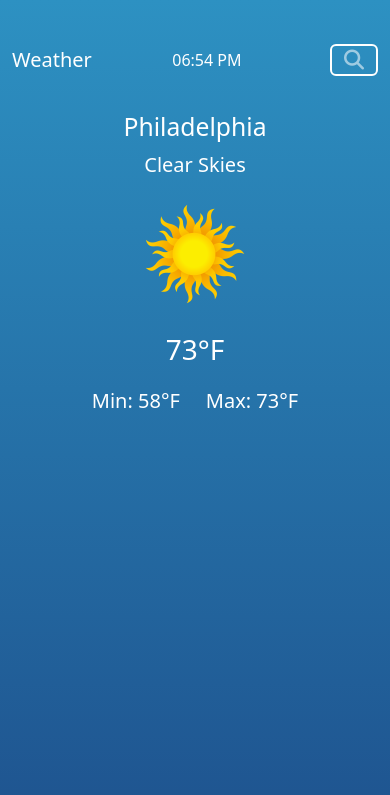
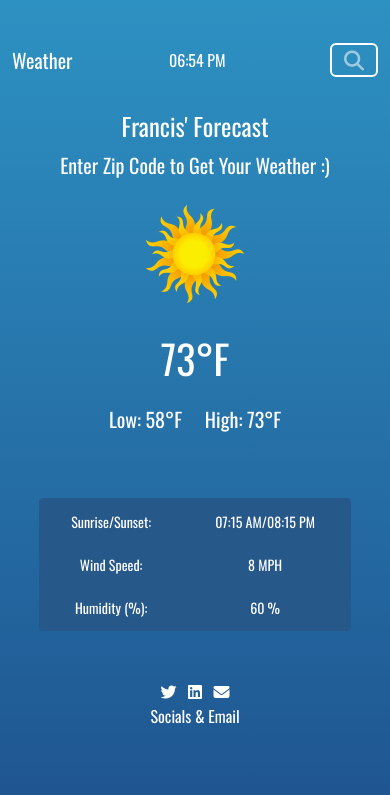
Before and after one commit to fbell884/weather-app, a plain HTML site: page index.html in a window 390 px wide. Drawn offline with nearby package versions, Linux system fonts and the light colour scheme.

Commit message:
added sunrise, sunset, wind speed, humidity, social links. font change as well

```diff
--- a/index.html
+++ b/index.html
@@ -4,17 +4,21 @@
     <head>
         <meta charset="utf-8">
         <meta http-equiv="X-UA-Compatible" content="IE=edge">
-        <title></title>
+        <title>Francis' Forecast</title>
         <meta name="description" content="">
         <meta name="viewport" content="width=device-width, initial-scale=1">
         <script src="https://kit.fontawesome.com/9ff19ce904.js" crossorigin="anonymous"></script>
         <link href="https://cdn.jsdelivr.net/npm/bootstrap@5.2.1/dist/css/bootstrap.min.css" rel="stylesheet" integrity="sha384-iYQeCzEYFbKjA/T2uDLTpkwGzCiq6soy8tYaI1GyVh/UjpbCx/TYkiZhlZB6+fzT" crossorigin="anonymous">
+        <link rel="preconnect" href="https://fonts.googleapis.com">
+        <link rel="preconnect" href="https://fonts.googleapis.com">
+        <link rel="preconnect" href="https://fonts.gstatic.com" crossorigin>
+        <link href="https://fonts.googleapis.com/css2?family=Montserrat&family=Oswald&family=Sacramento&display=swap" rel="stylesheet">
         <link rel="stylesheet" href="weather.css">
     </head>
     <body>
-        <div class="container gx-0">
+        <div class="container-fluid gx-0">
             <div class="row gx-0 justify-content-center weather-start">
-                <div class="col-12 col-md-8 col-lg-6 mt-sm-5">
+                <div class="col-12">
                     <!-- <h1 class="text-center">Weather</h1> -->
                     <div class="w-100 weather-widget sky-gradient-14">
                         <div class="weather-content pb-5 pt-4 pt-sm-2">
@@ -35,11 +39,34 @@
                                 </div>
                               </nav>
                             <p id="time" class="d-none d-md-block"></p>
-                            <h2 id="city" class="text-center pt-4 pt-4">Philadelphia</h2>
-                            <p id="skies" class="text-center m-0">Clear Skies</p>
+                            <h2 id="city" class="text-center pt-4 pt-4">Francis' Forecast</h2>
+                            <p id="skies" class="text-center m-0">Enter Zip Code to Get Your Weather :)</p>
                             <img id="weather-img" class="mx-auto pt-4 pb-4 weather-image" src="images/sunny.png">
                             <p id="temp" class="text-center">73&degF</p>
-                            <p class="text-center">Min: <span id="min">58</span>&degF &nbsp &nbsp Max: <span id="max">73</span>&degF</p>
+                            <p class="text-center">Low: <span id="min">58</span>&degF &nbsp &nbsp High: <span id="max">73</span>&degF</p>
+                        </div>
+                        <div class="more-weather d-flex justify-content-center">
+                          <table class="more-weather-table">
+                            <tr>
+                              <td>Sunrise/Sunset: </td>
+                              <td><span id="riseTime">07:15 AM</span>/<span id="sunsetTime">08:15 PM</span></td>
+                            </tr>
+                            <tr>
+                              <td>Wind Speed: </td>
+                              <td><span id="windSpeed">8</span> MPH</td>
+                            </tr>
+                            <tr>
+                              <td>Humidity (%): </td>
+                              <td><span id="humidPercent">60</span> %</td>
+                            </tr>
+                          </table>
+                        </div>
+                        <div class="text-center footer">
+                          <a href="https://twitter.com/coolfactbot"><span class="fa-brands fa-twitter social-icon"></span></a>
+                          <!-- <span class="fa-brands fa-facebook-f social-icon"></span> -->
+                          <a href="https://www.linkedin.com/in/francis-bell/"><span class="fa-brands fa-linkedin social-icon"></span></a>
+                          <a href="mailto:fbell884.testing@gmail.com"><span class="fa-solid fa-envelope social-icon"></span></a>
+                          <p>Socials & Email</p>
                         </div>
                     </div>
                 </div>
--- a/weather.css
+++ b/weather.css
@@ -2,6 +2,38 @@
 
 body {
     height: 100vh;
+    font-family: "Oswald";
+}
+
+.more-weather-table td {
+    padding: 10px;
+    text-align: center;
+}
+
+table {
+    width: 50%;
+    border-collapse: separate !important;
+    border: 1px solid #265889;
+    background-color: #265889;
+    border-radius: 4px;
+}
+
+@media (max-width: 768px) {
+    table {
+        width: 80%;
+    }
+}
+
+.footer {
+    padding: 3rem 0 3rem 0;
+}
+
+.footer a {
+    color: white;
+}
+
+.footer .social-icon {
+    margin: 0 1% 1% 1%;
 }
 
 .navbar-toggler {
@@ -9,7 +41,7 @@ body {
 }
 
 .weather-widget {
-    border-radius: 4px;
+    /* border-radius: 4px; */
     /* background: linear-gradient(to bottom, #9be2fe 0%,#67d1fb 100%); */
     box-shadow: 2px 5px 10px 0 rgb(0 0 0 / 50%);
     color: white;
@@ -18,8 +50,12 @@ body {
 
 @media screen and (max-width: 576px) {
     .weather-widget {
-        height: 100vh;
+        min-height: 100vh;
         border-radius: 0;
+    }
+
+    table {
+        font-size: 0.875rem;
     }
 
 }
@@ -42,7 +78,7 @@ body {
 }
 
 #temp {
-    font-size: 1.75rem;
+    font-size: 2.5rem;
 }
 
 .form-control {
--- a/weather.js
+++ b/weather.js
@@ -6,10 +6,14 @@ var minEl = document.getElementById("min");
 var maxEl = document.getElementById("max");
 var cityEl = document.getElementById("city");
 var weatherImgEl = document.getElementById("weather-img");
+var sunriseEl = document.getElementById("riseTime");
+var sunsetEl = document.getElementById("sunsetTime");
+var windSpdEl = document.getElementById("windSpeed");
+var humidityEl = document.getElementById("humidPercent");
 
-// get time
+// get current time
 var date = new Date();
-const hourMin = date.toLocaleTimeString('en-US', {
+var hourMin = date.toLocaleTimeString('en-US', {
     // en-US can be set to 'default' to use user's browser settings
     hour: '2-digit',
     minute: '2-digit',
@@ -36,9 +40,7 @@ function getData() {
 
     // Get Image Code & replace image
     var imgCode = json.weather[0].icon;
-    console.log(imgCode);
     var imgURL = `https://openweathermap.org/img/wn/${imgCode}@2x.png`;
-    console.log(imgURL);
 
     switch (imgCode) {
         case "01d":
@@ -99,7 +101,7 @@ function getData() {
 
     // Update Temp
      var temp = json.main.temp;
-     tempElement.innerHTML = temp + "&deg";
+     tempElement.innerHTML = temp + "&degF";
 
     // Update Weather Description
      var desc = json.weather[0].description;
@@ -114,6 +116,37 @@ function getData() {
      var max = json.main.temp_max;
      maxEl.innerHTML = max;
 
+    // Update Sunrise Time
+    var sunrise = json.sys.sunrise;
+    sunrise = sunrise * 1000;
+    var sunriseObj = new Date (sunrise);
+    sunrise = sunriseObj.toLocaleTimeString('en-US', {
+        // en-US can be set to 'default' to use user's browser settings
+        hour: '2-digit',
+        minute: '2-digit',
+      });
+
+      sunriseEl.innerHTML = sunrise;
+
+    // Update Sunset Time
+    var sunset = json.sys.sunset;
+    sunset = sunset * 1000;
+    var sunsetObj = new Date (sunset);
+    sunset = sunsetObj.toLocaleTimeString('en-US', {
+        // en-US can be set to 'default' to use user's browser settings
+        hour: '2-digit',
+        minute: '2-digit',
+      });
+
+    sunsetEl.innerHTML = sunset;
+
+    // Update Wind Speed
+    var windSpeed = json.wind.speed;
+    windSpdEl.innerHTML = windSpeed;
+
+    // Update Humidity Percentage
+    var humidityPercentage = json.main.humidity;
+    humidityEl.innerHTML = humidityPercentage;
 
 
     }).catch(function(error) {
```
